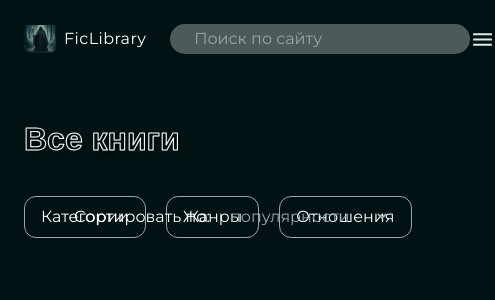
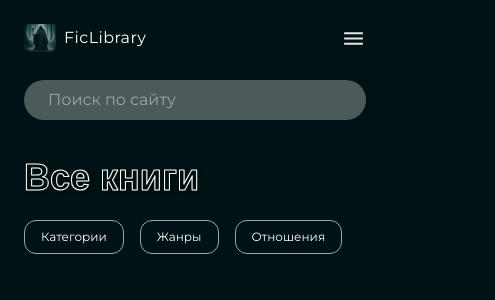
Before and after one commit to denniztr/poetry-blog, a Next.js app: page /fanfiction in a window 390 px wide. Shown: the top 300 px of the page, 495 px wide, since content can reach past the window. Built offline with nearby package versions, Linux system fonts and the light colour scheme.

Commit message:
mob:books page

```diff
--- a/app/(routes)/fanfiction/layout.tsx
+++ b/app/(routes)/fanfiction/layout.tsx
@@ -1,10 +1,30 @@
 import SectionTitle from '@/app/components/SectionTitle';
+import SearchQuery from '@/app/components/SearchQuery';
+
 
 export default function Layout({ children }: { children: React.ReactNode }) {
 
   return (
     <section className='max-w-[1240px] m-auto px-6 relative top-20'>
+      <SearchQuery
+        className='
+          w-full
+        bg-white
+          bg-opacity-30
+          rounded-full
+          py-2
+          px-6
+          outline-none
+          transition-all
+          duration-300
+          focus:bg-opacity-60
+          focus:shadow-md
+          text-black
+          text-semibold
+        '
+      />
       <SectionTitle>Все книги</SectionTitle>
+
       {children}
     </section>
 
--- a/app/components/Header.tsx
+++ b/app/components/Header.tsx
@@ -27,26 +27,6 @@ export default function Header() {
           <Link href="/" className="text-white tracking-wide">
             FicLibrary
           </Link>
-          {pathname !== '/' && (
-            <SearchQuery
-              className="
-                      w-[300px]
-                      bg-white
-                      bg-opacity-30
-                      rounded-2xl
-                      ml-4
-                      py-[3px]
-                      px-6
-                      outline-none
-                      transition-all
-                      duration-300
-                      focus:bg-opacity-60
-                      focus:shadow-md
-                      text-black
-                      text-semibold
-                      "
-            />
-          )}
         </div>
         <nav className="hidden md:block">
           <ul className="text-gray-300 flex space-x-6 items-center font-normal">
--- a/app/components/SectionTitle.tsx
+++ b/app/components/SectionTitle.tsx
@@ -1,44 +1,37 @@
-import clsx from "clsx";
+import clsx from 'clsx';
 
 interface SectionTitleProps {
   children: React.ReactNode;
 }
 
 const SectionTitle: React.FC<SectionTitleProps> = ({ children }) => {
-
   const dynamicTitleStyles = () => {
     if (children === 'Жанры и категории') {
-      return 'text-[32px] md:text-6xl xl:text-7xl'
+      return 'text-[32px] md:text-6xl xl:text-7xl';
     } else if (children === 'Популярные работы') {
-      return 'text-[30px] md:text-6xl xl:text-7xl'
+      return 'text-[30px] md:text-6xl xl:text-7xl';
+    } else if (children === 'Все книги') {
+      return 'text-4xl md:text-6xl xl:text-7xl';
     }
 
-    return 'text-[32px] md:text-6xl xl:text-7xl'
-  }
-
+    return 'text-[32px] md:text-6xl xl:text-7xl';
+  };
 
   return (
-    <div className="">
-              <svg
-
-    width="100%"
-    height="100"
-
-  >
-
+    <div>
+      <svg width="100%" height="100">
         <defs>
           <filter id="text-shadow">
             <feDropShadow dx="2" dy="2" stdDeviation="2" floodColor="black" />
           </filter>
         </defs>
 
-
         <text
           x="0"
           y="70"
           fontFamily="Arial"
           className={dynamicTitleStyles()}
-        fontWeight='700'
+          fontWeight="700"
           stroke="white"
           strokeWidth="1"
           strokeLinejoin="bevel"
--- a/app/components/Selector.tsx
+++ b/app/components/Selector.tsx
@@ -2,7 +2,7 @@ import { SelectorItem } from "./ui/select"
 
 export default function Selector() {
   return (
-    <section className="my-4 pb-6">
+    <section className="xl:my-4 xl:pb-6">
       <SelectorItem />
     </section>
   )
--- a/app/components/ui/select.tsx
+++ b/app/components/ui/select.tsx
@@ -66,12 +66,30 @@ export const SelectorItem = () => {
 
   return (
     <>
-      <section className="flex gap-5 items-center">
+      <section
+        className="
+          flex
+          items-center
+          justify-between
+          sm:justify-start
+          sm:gap-4
+        ">
         <div className="relative" ref={categoryRef}>
           <button
             onClick={() => togglePopup('category')}
             className={clsx(
-              `py-2 px-4 border border-gray-400 rounded-xl transition-all duration-300 hover:bg-gray-400/40`,
+              `
+                py-2
+                px-4
+                border
+                border-gray-400
+                rounded-xl
+                transition-all
+                duration-300
+                hover:bg-gray-400/40
+                text-xs
+                md:text-base
+                `,
               isButtonActive === 'category' && 'bg-gray-400/40'
             )}
           >
@@ -93,7 +111,18 @@ export const SelectorItem = () => {
           <button
             onClick={() => togglePopup('genre')}
             className={clsx(
-              `py-2 px-4 border border-gray-400 rounded-xl transition-all duration-300 hover:bg-gray-400/40`,
+              `
+                py-2
+                px-4
+                border
+                border-gray-400
+                rounded-xl
+                transition-all
+                duration-300
+                hover:bg-gray-400/40
+                text-xs
+                md:text-base
+                `,
               isButtonActive === 'genre' && 'bg-gray-400/40'
             )}
           >
@@ -113,7 +142,18 @@ export const SelectorItem = () => {
           <button
             onClick={() => togglePopup('relation')}
             className={clsx(
-              `py-2 px-4 border border-gray-400 rounded-xl transition-all duration-300 hover:bg-gray-400/40`,
+              `
+              py-2
+              px-4
+              border
+              border-gray-400
+              rounded-xl
+              transition-all
+              duration-300
+              hover:bg-gray-400/40
+              text-xs
+              md:text-base
+              `,
               isButtonActive === 'relation' && 'bg-gray-400/40'
             )}
           >
@@ -123,13 +163,13 @@ export const SelectorItem = () => {
             <SortingPopUp selectedFilters={selectedFilters} setSelectedFilters={setSelectedFilters} />
           )}
         </div>
-        <form className="absolute right-0 space-x-3">
+        {/* <form className="absolute right-0 space-x-3">
           <label htmlFor="">Сортировать по: </label>
           <select className="bg-transparent cursor-pointer text-gray-400">
             <option value="popularity">популярности</option>
             <option value="date">дате публикации</option>
           </select>
-        </form>
+        </form> */}
       </section>
       <SelectedFilters
         filterItems={selectedFilters}
```
Lines whose indentation alone changed are shown as unchanged.
